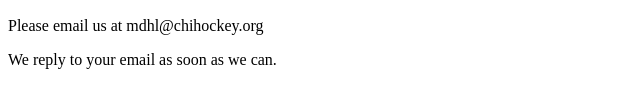
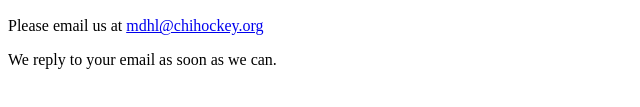
Before and after one commit to JulioHernan/mighty_duck_hockey, a plain HTML site: page contact.html in a window 1280 px wide. Shown: the part 479-586 px from the top of the page, without its empty margins (0-640 px from the left). Drawn offline with Linux system fonts and the light colour scheme.

Commit message:
convertimos el correo en un vinculo

```diff
--- a/contact.html
+++ b/contact.html
@@ -20,7 +20,7 @@
     <main>
         <img src="./img/hockey_3.jpg" width="300" alt="">
         <p>
-            Please email us at <span>mdhl@chihockey.org</span>
+            Please email us at <a href="mailto: mdhl@chihockey.org">mdhl@chihockey.org</a>
         </p>
         <p>
             We reply to your email as soon as we can.
```
